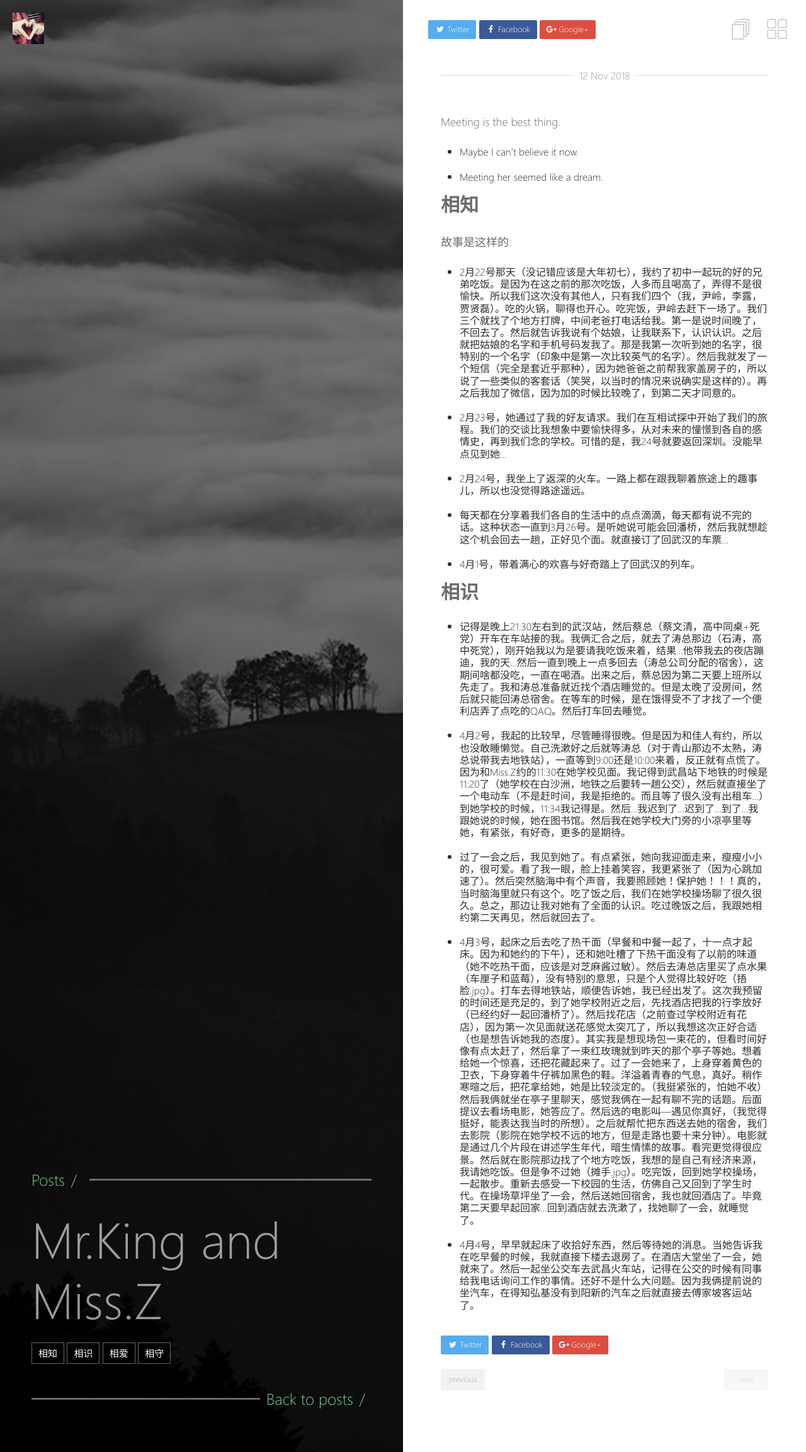
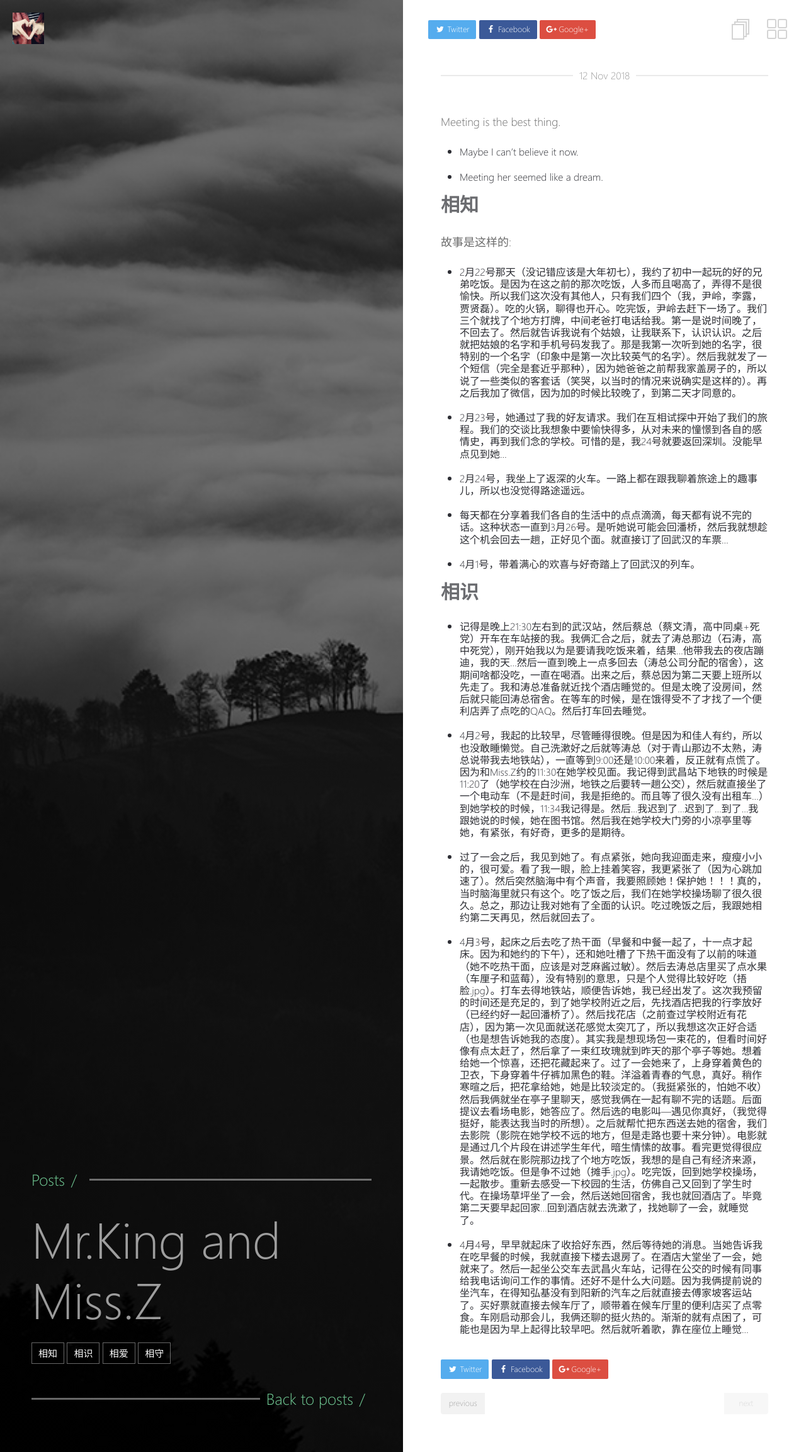
Before and after one commit to daoyking/daoyking.github.io, a Jekyll site: the page built from _posts/2018-11-12-Story.md, in a window 1280 px wide. Shown: the whole page at 63% size. Built offline with Jekyll 4.4.1, drawn with Linux system fonts in a browser that asks for light colours.

Commit message:
update add

```diff
--- a/_posts/2018-11-12-Story.md
+++ b/_posts/2018-11-12-Story.md
@@ -33,4 +33,4 @@ Meeting is the best thing.
 * 4月2号，我起的比较早，尽管睡得很晚。但是因为和佳人有约，所以也没敢睡懒觉。自己洗漱好之后就等涛总（对于青山那边不太熟，涛总说带我去地铁站），一直等到9:00还是10:00来着，反正就有点慌了。因为和Miss.Z约的11:30在她学校见面。我记得到武昌站下地铁的时候是11:20了（她学校在白沙洲，地铁之后要转一趟公交），然后就直接坐了一个电动车（不是赶时间，我是拒绝的。而且等了很久没有出租车...）到她学校的时候，11:34我记得是。然后...我迟到了...迟到了...到了...我跟她说的时候，她在图书馆。然后我在她学校大门旁的小凉亭里等她，有紧张，有好奇，更多的是期待。
 * 过了一会之后，我见到她了。有点紧张，她向我迎面走来，瘦瘦小小的，很可爱。看了我一眼，脸上挂着笑容，我更紧张了（因为心跳加速了）。然后突然脑海中有个声音，我要照顾她！保护她！！！真的，当时脑海里就只有这个。吃了饭之后，我们在她学校操场聊了很久很久。总之，那边让我对她有了全面的认识。吃过晚饭之后，我跟她相约第二天再见，然后就回去了。
 * 4月3号，起床之后去吃了热干面（早餐和中餐一起了，十一点才起床。因为和她约的下午），还和她吐槽了下热干面没有了以前的味道（她不吃热干面，应该是对芝麻酱过敏）。然后去涛总店里买了点水果（车厘子和蓝莓），没有特别的意思，只是个人觉得比较好吃（捂脸.jpg）。打车去得地铁站，顺便告诉她，我已经出发了。这次我预留的时间还是充足的，到了她学校附近之后，先找酒店把我的行李放好（已经约好一起回潘桥了）。然后找花店（之前查过学校附近有花店），因为第一次见面就送花感觉太突兀了，所以我想这次正好合适（也是想告诉她我的态度）。其实我是想现场包一束花的，但看时间好像有点太赶了，然后拿了一束红玫瑰就到昨天的那个亭子等她。想着给她一个惊喜，还把花藏起来了。过了一会她来了，上身穿着黄色的卫衣，下身穿着牛仔裤加黑色的鞋。洋溢着青春的气息，真好。稍作寒暄之后，把花拿给她，她是比较淡定的。（我挺紧张的，怕她不收）然后我俩就坐在亭子里聊天，感觉我俩在一起有聊不完的话题。后面提议去看场电影，她答应了。然后选的电影叫---遇见你真好，（我觉得挺好，能表达我当时的所想）。之后就帮忙把东西送去她的宿舍，我们去影院（影院在她学校不远的地方，但是走路也要十来分钟）。电影就是通过几个片段在讲述学生年代，暗生情愫的故事。看完更觉得很应景。然后就在影院那边找了个地方吃饭，我想的是自己有经济来源，我请她吃饭。但是争不过她（摊手.jpg）。吃完饭，回到她学校操场，一起散步。重新去感受一下校园的生活，仿佛自己又回到了学生时代。在操场草坪坐了一会，然后送她回宿舍，我也就回酒店了。毕竟第二天要早起回家...回到酒店就去洗漱了，找她聊了一会，就睡觉了。
-* 4月4号，早早就起床了收拾好东西，然后等待她的消息。当她告诉我在吃早餐的时候，我就直接下楼去退房了。在酒店大堂坐了一会，她就来了。然后一起坐公交车去武昌火车站，记得在公交的时候有同事给我电话询问工作的事情。还好不是什么大问题。因为我俩提前说的坐汽车，在得知弘基没有到阳新的汽车之后就直接去傅家坡客运站了。
+* 4月4号，早早就起床了收拾好东西，然后等待她的消息。当她告诉我在吃早餐的时候，我就直接下楼去退房了。在酒店大堂坐了一会，她就来了。然后一起坐公交车去武昌火车站，记得在公交的时候有同事给我电话询问工作的事情。还好不是什么大问题。因为我俩提前说的坐汽车，在得知弘基没有到阳新的汽车之后就直接去傅家坡客运站了。买好票就直接去候车厅了，顺带着在候车厅里的便利店买了点零食。车刚启动那会儿，我俩还聊的挺火热的。渐渐的就有点困了，可能也是因为早上起得比较早吧。然后就听着歌，靠在座位上睡觉...
```
